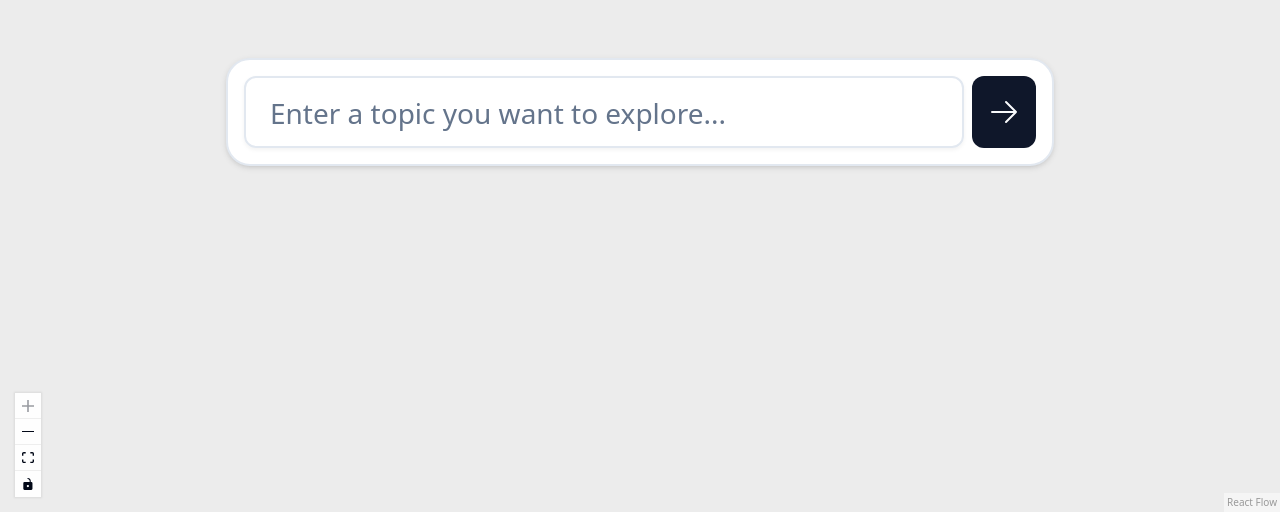
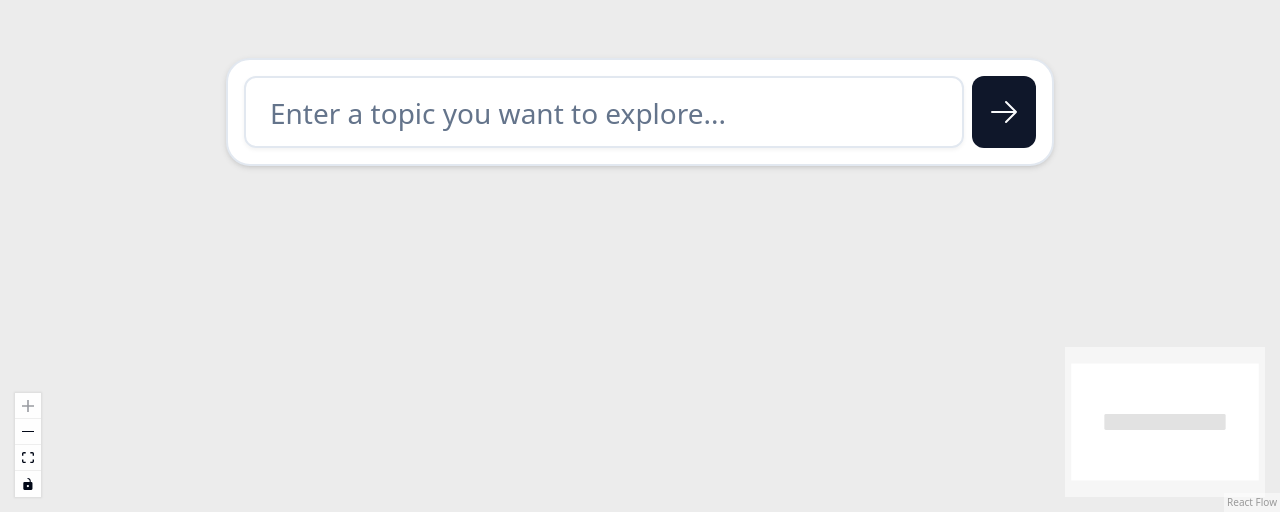
Before and after one commit to FelixWaigner/Flow, a React (Vite) app: page / in a window 1280 px wide. Shown: the part 288-800 px from the top of the page. Built offline with nearby package versions, Linux system fonts and the light colour scheme.

Commit message:
Added minimap

```diff
--- a/src/components/react-flow/flow.tsx
+++ b/src/components/react-flow/flow.tsx
@@ -8,7 +8,7 @@ import {
     Connection,
     useNodesState,
     useEdgesState,
-    Background,
+    MiniMap,
     Node,
     SelectionMode,
     Edge,
@@ -65,6 +65,7 @@ const Flow = () => {
                 panOnDrag={panOnDrag}
                 selectionMode={SelectionMode.Partial}
             >
+                <MiniMap nodeStrokeWidth={3} pannable zoomable inversePan={true} />
                 <Controls />
             </ReactFlow>
         </ReactFlowProvider>
```
